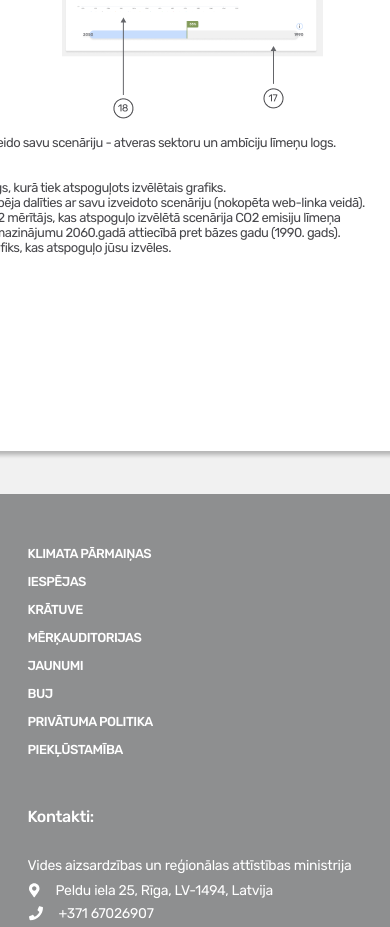
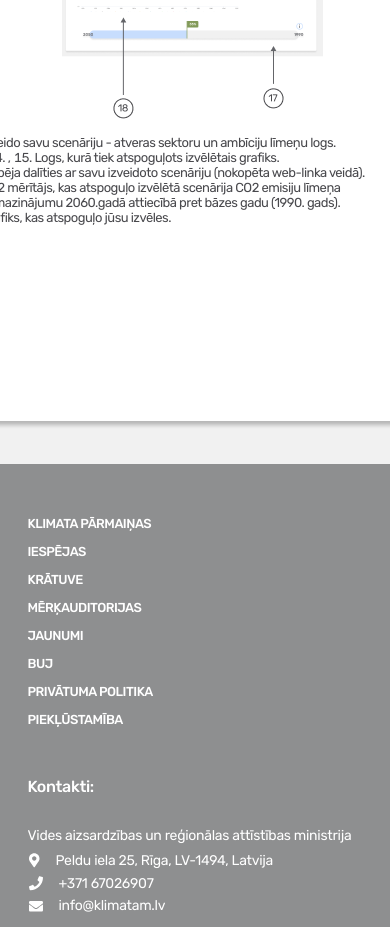
Before and after one commit to KristianaTR/Climate_Calculator_LV, a Vue app in the folder Front-end/LV_Calculator_Front-end/: page /ka-lietot/kalkulatora-uzbuve in a window 390 px wide. Shown: the part 1140-2067 px from the top of the page. Built offline with nearby package versions, Linux system fonts and the light colour scheme.

Commit message:
modal calc-structure ->mobile version, list adjusted

```diff
--- a/Front-end/LV_Calculator_Front-end/src/assets/styles/_viewChildCalcStructure.scss
+++ b/Front-end/LV_Calculator_Front-end/src/assets/styles/_viewChildCalcStructure.scss
@@ -103,16 +103,16 @@
                     ol.list-mobile {
                         display: none;
                         @media screen and (max-width:$viewport-width-mobile-max) {
-                            display: flex;
+                            display: block;
                             flex-direction: column;
                             padding-left: 20px;
                             li {
                                 &:nth-child( n + 2 ) {
                                     float: left;
-                                    margin-right: 6px;
-                                    padding-right: 6px;
+                                    margin-right: 12px;
+                                    padding-right: 12px;
                                 }
-                                &:nth-child( n + 5 ) {
+                                &:nth-child( n + 4 ) {
                                     float: inherit;
                                     margin-right: 0;
                                     padding-right: 0;
```
